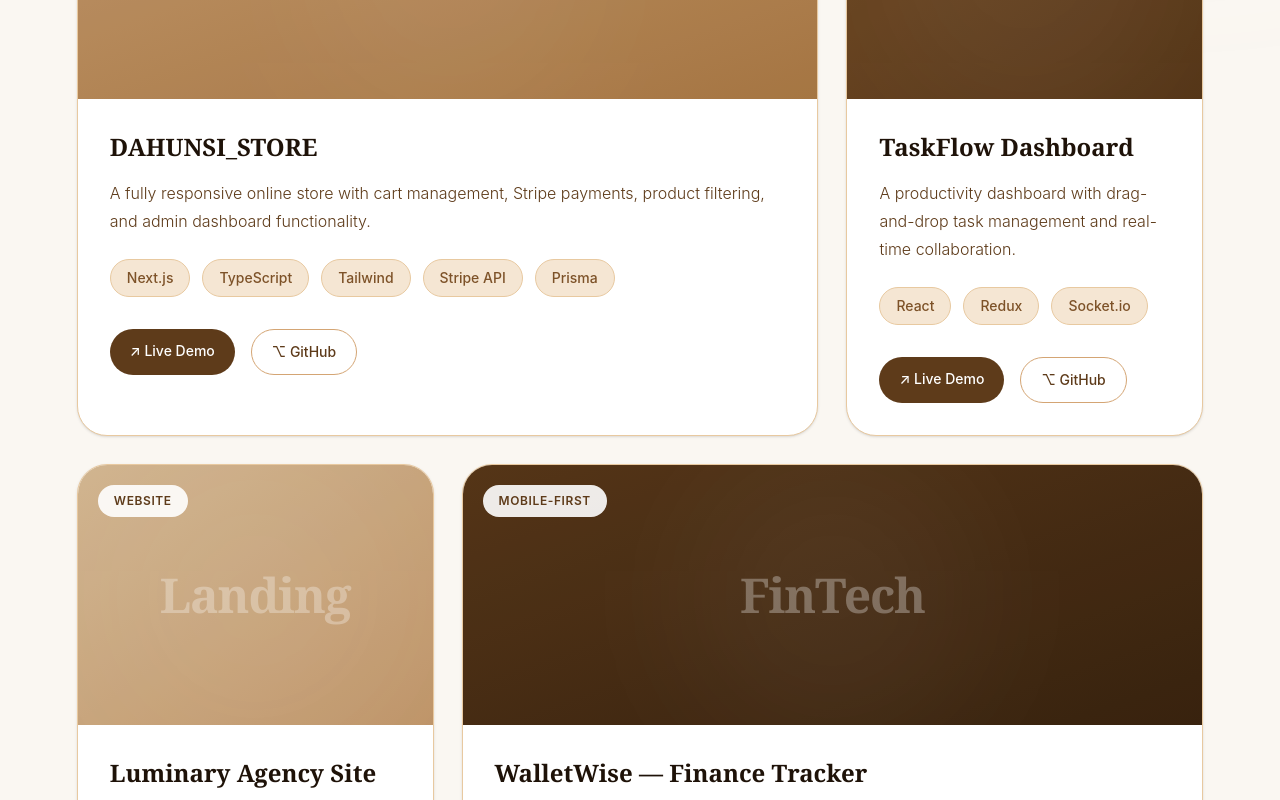
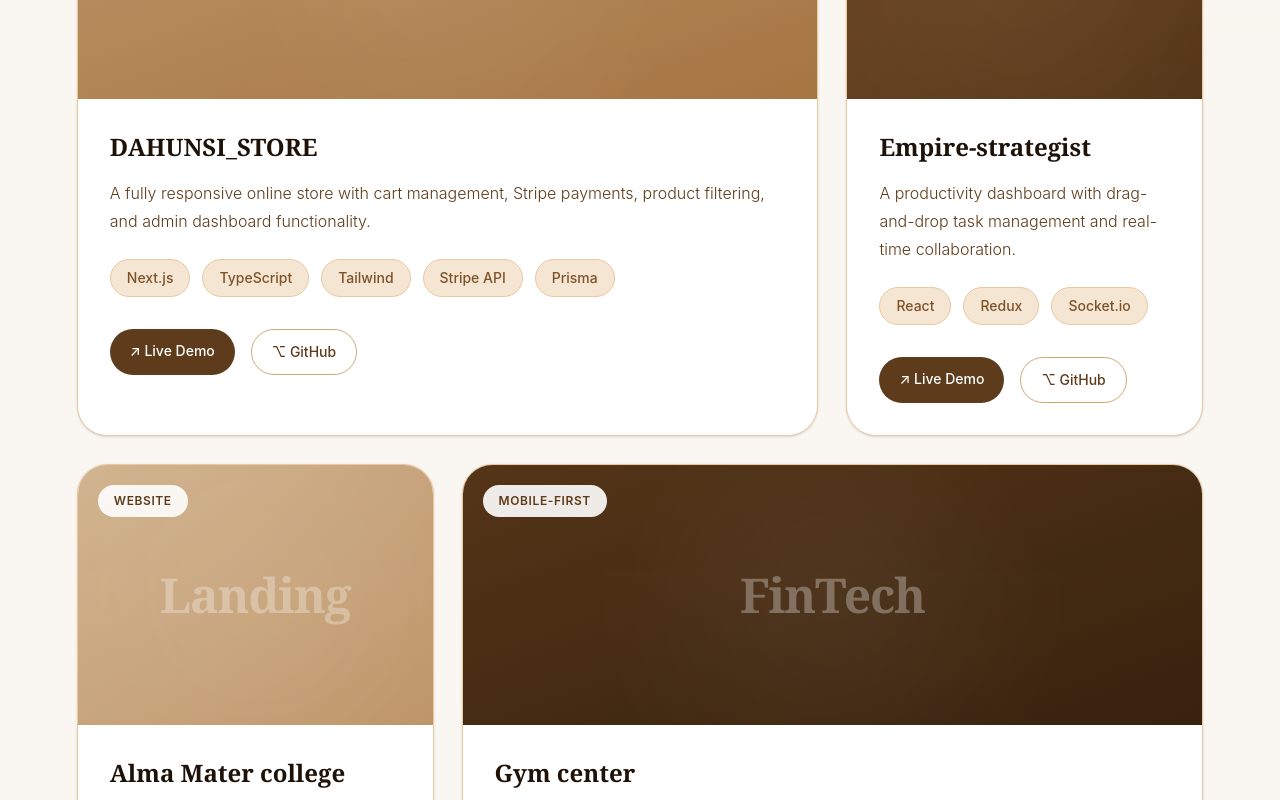
Before and after one commit to JAMES2021-CREATOR/my-portfolio, a React (Vite) app: page / in a window 1280 px wide. Shown: the part 3240-4040 px from the top of the page. Built offline with nearby package versions, Linux system fonts and the light colour scheme.

Commit message:
first commit

```diff
--- a/src/component/Projects.jsx
+++ b/src/component/Projects.jsx
@@ -8,58 +8,46 @@ const projects = [
     type: "Featured Project",
     label: "E-Commerce",
     desc: "A fully responsive online store with cart management, Stripe payments, product filtering, and admin dashboard functionality.",
-    techs: [
-      "Next.js",
-      "TypeScript",
-      "Tailwind",
-      "Stripe API",
-      "Prisma",
-    ],
-    gradient:
-      "from-[#d4a574] to-[#b8834a]",
+    techs: ["Next.js", "TypeScript", "Tailwind", "Stripe API", "Prisma"],
+    gradient: "from-[#d4a574] to-[#b8834a]",
     featured: true,
+    live: "https://e-commerce-phi-two-42.vercel.app/",
+    github: "https://github.com/your-repo",
+    image: "/projects/store.png",
   },
   {
-    title: "TaskFlow Dashboard",
+    title: "Empire-strategist",
     type: "Web App",
     label: "SaaS",
     desc: "A productivity dashboard with drag-and-drop task management and real-time collaboration.",
-    techs: [
-      "React",
-      "Redux",
-      "Socket.io",
-    ],
-    gradient:
-      "from-[#7d5228] to-[#5e3b1a]",
+    techs: ["React", "Redux", "Socket.io"],
+    gradient: "from-[#7d5228] to-[#5e3b1a]",
+    live: "https://empire-strategist-tester.vercel.app/",
+    github: "#",
+    image: "/projects/taskflow.png",
   },
   {
-    title: "Luminary Agency Site",
+    title: "Alma Mater college",
     type: "Website",
     label: "Landing",
     desc: "A premium agency website with smooth animations, parallax scrolling and CMS integration.",
-    techs: [
-      "Next.js",
-      "Framer Motion",
-      "Sanity CMS",
-    ],
-    gradient:
-      "from-[#e8c9a0] to-[#d4a574]",
+    techs: ["Next.js", "Framer Motion", "Sanity CMS"],
+    gradient: "from-[#e8c9a0] to-[#d4a574]",
+    live: "https://alma-mater-lilac.vercel.app/",
+    github: "#",
+    image: "/projects/agency.png",
   },
   {
-    title: "WalletWise — Finance Tracker",
+    title: "Gym center",
     type: "Mobile-First",
     label: "FinTech",
     desc: "A finance tracker with charts, budgeting system and responsive mobile-first experience.",
-    techs: [
-      "React",
-      "Chart.js",
-      "Firebase",
-      "SCSS",
-      "PWA",
-    ],
-    gradient:
-      "from-[#5e3b1a] to-[#3e2610]",
+    techs: ["React", "Chart.js", "Firebase", "SCSS", "PWA"],
+    gradient: "from-[#5e3b1a] to-[#3e2610]",
     featured: true,
+    live: "https://gym-center-zae6.vercel.app/",
+    github: "",
+    image: "/projects/walletwise.png",
   },
 ];
 
@@ -110,17 +98,13 @@ export default function Projects() {
           </p>
 
           <h2 className="font-serif text-[clamp(2.4rem,5vw,4rem)] font-black leading-tight text-[#1e1208] mb-5">
-            Selected{" "}
-            <span className="italic text-[#9a6a35]">
-              Work
-            </span>
+            Selected <span className="italic text-[#9a6a35]">Work</span>
           </h2>
         </div>
 
         <p className="text-[#5e3b1a] text-lg leading-8 max-w-[500px] font-light">
-          A showcase of projects that demonstrate my
-          creativity, frontend engineering skills and
-          ability to craft premium digital experiences.
+          A showcase of projects that demonstrate my creativity, frontend
+          engineering skills and ability to craft premium digital experiences.
         </p>
       </motion.div>
 
@@ -140,9 +124,7 @@ export default function Projects() {
               y: -12,
             }}
             className={`group overflow-hidden rounded-[30px] border border-[#e8c9a0] bg-white shadow-sm hover:shadow-2xl transition-all duration-500 ${
-              project.featured
-                ? "lg:col-span-2"
-                : ""
+              project.featured ? "lg:col-span-2" : ""
             }`}
           >
             {/* THUMBNAIL */}
```
